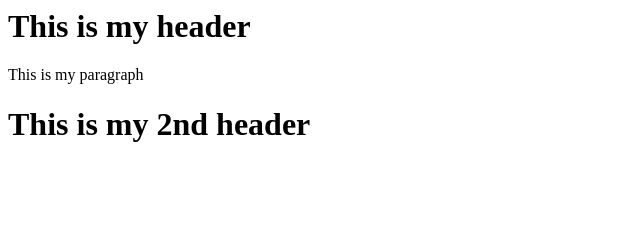
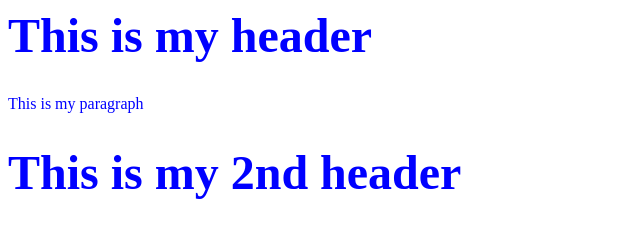
Before and after one commit to ysrivastava-tgs/SshRemoteRepo, a plain HTML site: page index.html in a window 1280 px wide. Shown: the whole page, without its empty margins (0-640 px from the left). Drawn offline with Linux system fonts and the light colour scheme.

Commit message:
added STYLE tag as per review comment

```diff
--- a/index.html
+++ b/index.html
@@ -1,5 +1,10 @@
 <html>
-<head></head><!--please use CSS style tag here-->
+<head><!--please use CSS style tag here-->
+<style>
+h1{color:blue;font-size:300%}
+p{color:blue}
+</style>
+</head>
 <body>
 <h1>This is my header</h1>
 <p>This is my paragraph</p>
```
